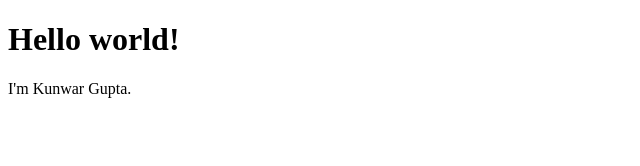
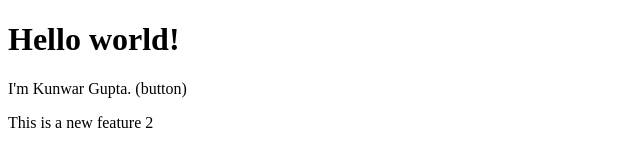
Before and after one commit to kunwargupta/Git-Demo, a plain HTML site: page index.html in a window 1280 px wide. Shown: the whole page, without its empty margins (0-640 px from the left). Drawn offline with Linux system fonts and the light colour scheme.

Commit message:
"Added button text and a new paragraph to index.html"

```diff
--- a/index.html
+++ b/index.html
@@ -7,6 +7,7 @@
 </head>
 <body>
     <h1>Hello world!</h1>
-    <p>I'm Kunwar Gupta.</p>
+    <p>I'm Kunwar Gupta. (button)</p>
+    <p>This is a new feature 2 </p>
 </body>
 </html>
```
